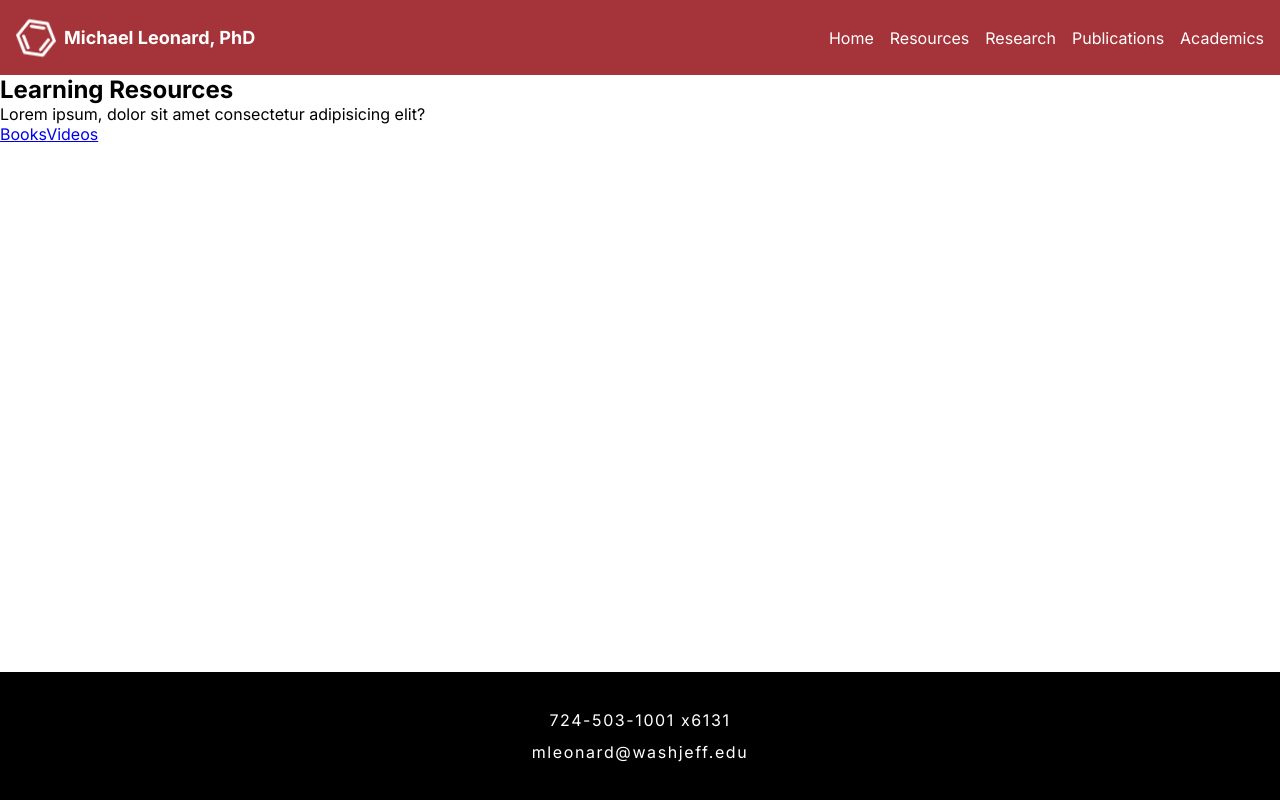
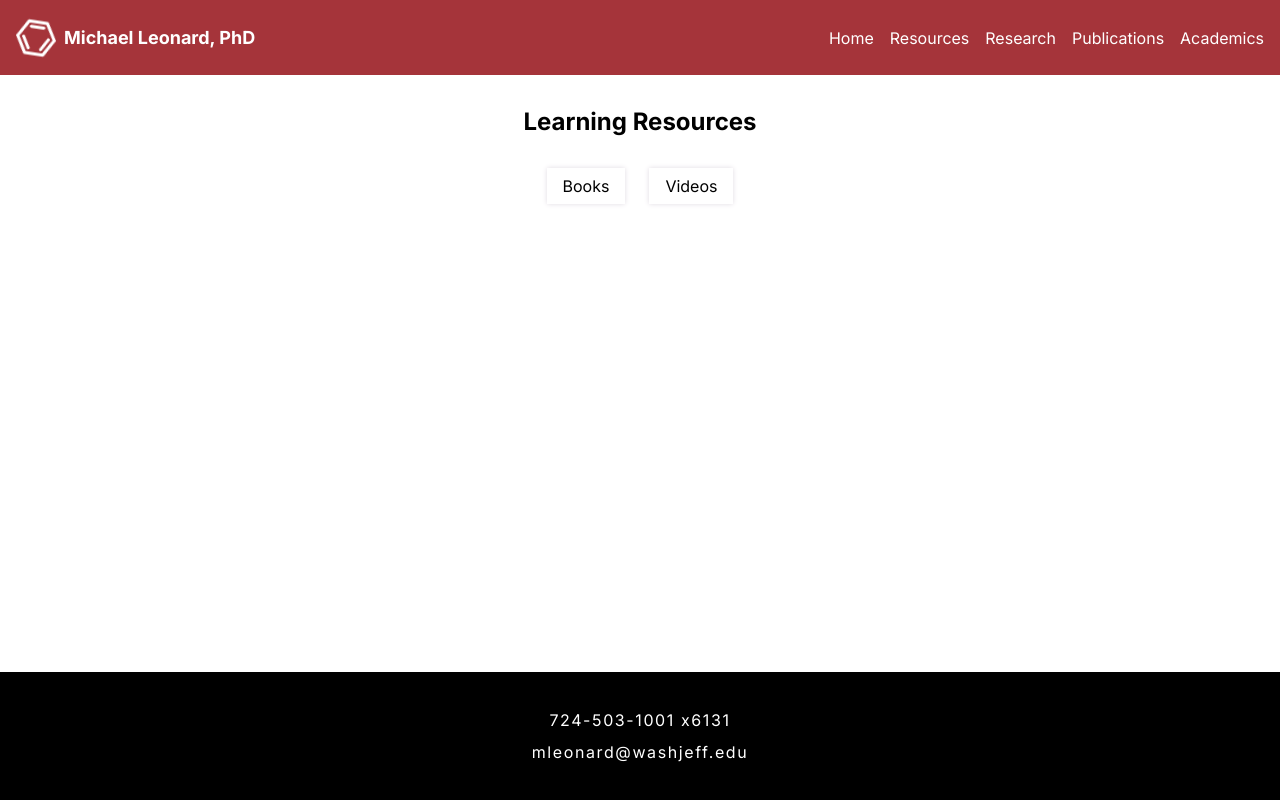
Before and after one commit to stardust2stardust/leonard-course-site, a React (Vite) app: page /resources in a window 1280 px wide. Built offline with nearby package versions, Linux system fonts and the light colour scheme.

Commit message:
style recource links on resource layout page

```diff
--- a/src/index.css
+++ b/src/index.css
@@ -298,6 +298,28 @@ body {
   /* background-color: var(--brand-grey); */
 }
 
+.resources-layout {
+  text-align: center;
+}
+
+.resource-links-container {
+  display: flex;
+  gap: 1.5rem;
+  justify-content: center;
+}
+
+.link-to-resource {
+  text-decoration: none;
+  /* border: 2px solid var(--brand-black); */
+  padding: .5rem 1rem;
+  box-shadow: 0px 0px 5px var(--brand-grey);
+  color: var(--brand-black);
+}
+
+.link-to-resource:focus {
+  background-color: var(--brand-grey);
+}
+
 .book-info-container {
   max-width: 800px;
   margin: 0 auto;
@@ -331,36 +353,36 @@ body {
   margin-bottom: 0.5rem;
 }
 
-.alt-nav-container {
-  /* display: flex;
+/*.alt-nav-container {
+   display: flex;
   flex-direction: column;
   justify-content: center;
   align-items: center;
   gap: 2rem; */
-  margin-top: 2rem;
+  /* margin-top: 2rem;
   padding: 2rem 0;
-  border-top: 1px solid var(--brand-black);
+  border-top: 1px solid var(--brand-black); */
 
-  /* border: 2px solid greenyellow; */
+  /* border: 2px solid greenyellow;
 }
 
-.alt-nav-section {
-  /* display: flex;
-  flex-direction: column; */
+/* .alt-nav-section {
+   display: flex;
+  flex-direction: column;  */
 
-  text-align: center;
-  margin-bottom: 3rem;
+  /* text-align: center;
+  margin-bottom: 3rem; */
   /* gap: 1rem;
-  align-items: center; */
-}
+  align-items: center;
+} */
 
-.alt-nav-section h3 {
-  /* margin-bottom: 0.8rem; */
+/* .alt-nav-section h3 {
+  margin-bottom: 0.8rem;
   font-size: 1.5rem;
   margin-bottom: 1rem;
-}
+} */
 
-.alt-nav-item {
+/* .alt-nav-item {
   display: block;
   margin: 0 auto;
   margin-bottom: 1rem;
@@ -377,7 +399,7 @@ body {
 
 .alt-nav-item:hover {
   background-color: var(--brand-red);
-}
+} */
 
 .book-container {
   margin-bottom: 5rem;
--- a/src/layouts/ResourcesLayout.jsx
+++ b/src/layouts/ResourcesLayout.jsx
@@ -3,11 +3,17 @@ import { NavLink, Outlet } from "react-router-dom";
 export default function ResourcesLayout() {
   return (
     <div className="resources-layout">
-      <h2>Learning Resources</h2>
-      <p>Lorem ipsum, dolor sit amet consectetur adipisicing elit?</p>
+      <h2 className="page-title">Learning Resources</h2>
 
-      <NavLink to="/resources/books">Books</NavLink>
-      <NavLink to="/resources/videos">Videos</NavLink>
+      <div className="resource-links-container">
+      <NavLink to="/resources/books" className="link-to-resource">Books</NavLink>
+      <NavLink to="/resources/videos" className="link-to-resource">Videos</NavLink>
+      </div>
+
+
+
+
+
 
       <Outlet />
     </div>
```
